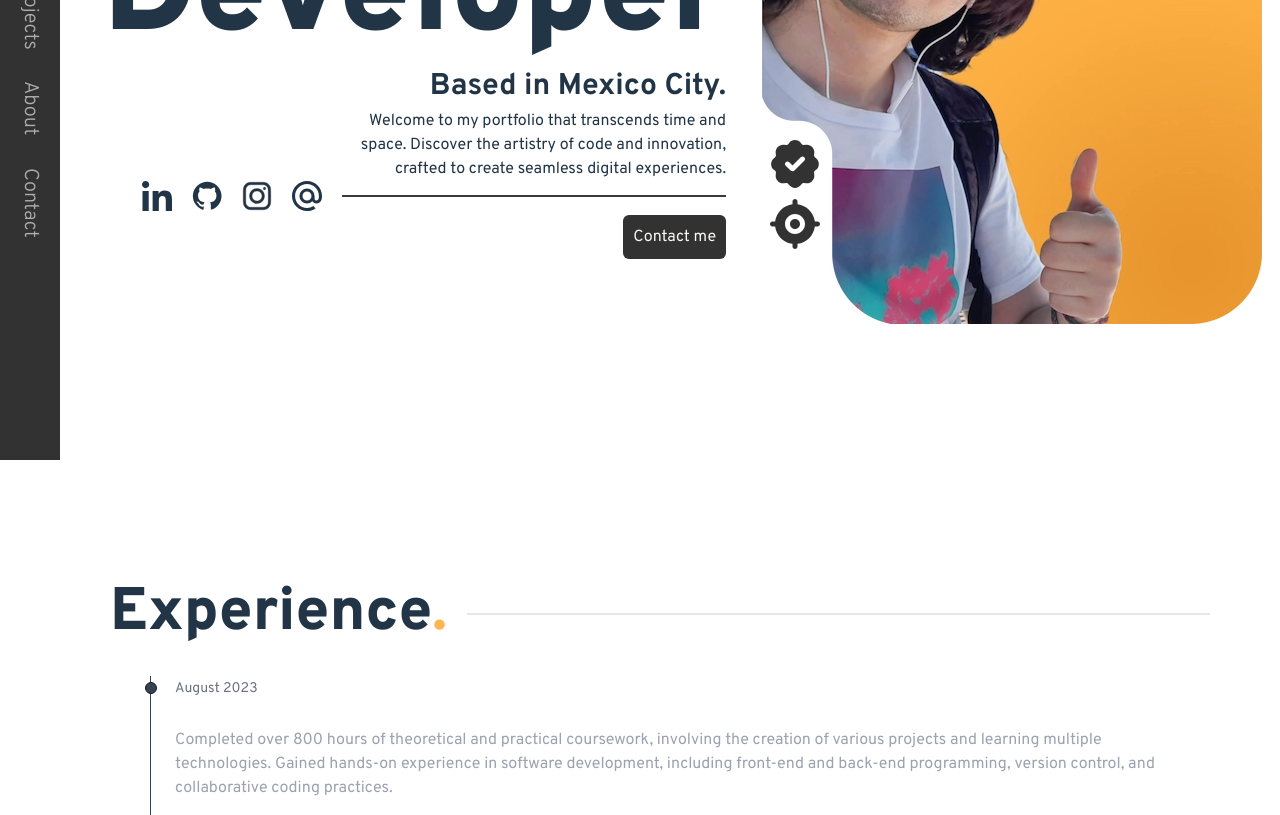
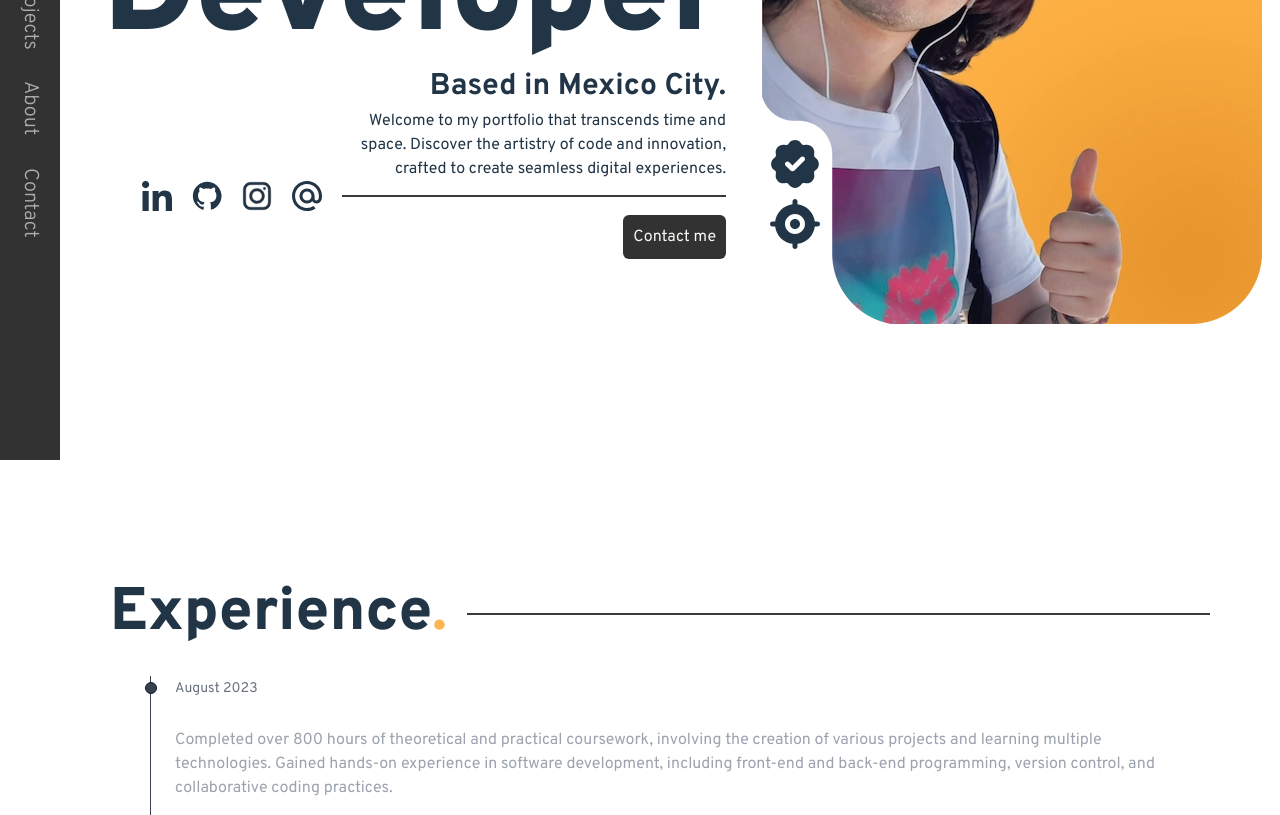
Before and after one commit to AlvarezMar/Portfolio-V2, a React (Vite) app: page / in a window 1280 px wide. Shown: the part 340-1155 px from the top of the page. Built offline with nearby package versions, Linux system fonts and the light colour scheme.

Commit message:
styles(components): add dark mode to status badges

```diff
--- a/src/components/Status.tsx
+++ b/src/components/Status.tsx
@@ -1,5 +1,5 @@
-import availability from "../assets/svg/status/availability.svg"
-import location from "../assets/svg/status/location.svg"
+import Availability from "../assets/svg/status/availability.svg?react"
+import Location from "../assets/svg/status/location.svg?react"
 
 function Status(){
 
@@ -8,14 +8,14 @@ function Status(){
         <div className='absolute pl-[3px] py-1 bottom-0 mb-[4.1rem]'>
             <div className='flex flex-col'>
                 <div className='group flex place-items-center'>
-                    <img className="z-20" src={availability} alt="" width='60px'/>
+                    <Availability width="60px" className="z-20"/>
                     <div className='opacity-0 absolute z-10 bg-background dark:bg-background_dark py-3 px-5 rounded-r-full translate-x-3 group-hover:translate-x-[35%] group-hover:opacity-100 transition-all duration-300'>
                         <p className="whitespace-nowrap">Available to work</p>
                     </div>
 
                 </div>
                 <div className='group flex place-items-center'>
-                    <img className="z-20" src={location} alt="" width='60px'/>
+                    <Location width="60px" className="z-20"/>
                     <div className='opacity-0 absolute z-10 bg-background dark:bg-background_dark py-3 px-5 rounded-r-full translate-x-3 group-hover:translate-x-[35%] group-hover:opacity-100 transition-all duration-300'>
                         <p className="whitespace-nowrap">Open to relocate</p>
                     </div>
--- a/src/utils/socials.ts
+++ b/src/utils/socials.ts
@@ -1,27 +1,27 @@
-import linkedin from "../assets/svg/socials/linkedin.svg?react";
-import github from "../assets/svg/socials/github.svg?react";
-import instagram from "../assets/svg/socials/instagram.svg?react";
-import email from "../assets/svg/socials/email.svg?react";
+import Linkedin from "../assets/svg/socials/linkedin.svg?react";
+import Github from "../assets/svg/socials/github.svg?react";
+import Instagram from "../assets/svg/socials/instagram.svg?react";
+import Email from "../assets/svg/socials/email.svg?react";
 
 export const socials = [
   {
     socialMedia: "LinkedIn",
-    imgSrc: linkedin,
+    imgSrc: Linkedin,
     link: "https://linkedin.com/in/alvarezmajuan",
   },
   {
     socialMedia: "Github",
-    imgSrc: github,
+    imgSrc: Github,
     link: "https://github.com/AlvarezMar",
   },
   {
     socialMedia: "Instagram",
-    imgSrc: instagram,
+    imgSrc: Instagram,
     link: "https://www.instagram.com/juan_alvarezmar/",
   },
   {
     socialMedia: "Email",
-    imgSrc: email,
+    imgSrc: Email,
     link: "mailto:alvarez.majuan@hotmail.com",
   },
 ];
--- a/src/views/Experience.tsx
+++ b/src/views/Experience.tsx
@@ -7,7 +7,7 @@ function Experience(){
         <section className="max-w-[1200px] mx-auto mt-10 mb-24 px-2 sm:px-10" id="Experience">
             <div className="flex place-items-center mb-8">
                 <h1 className="text-6xl font-extrabold">Experience<span className="text-accent">.</span></h1>
-                <hr className="w-full mx-5 border-t-2"/>
+                <hr className="w-full mx-5 border-t-2 dark:border-hr_dark"/>
             </div>
 
             <div className="mx-8 lg:mx-10">
```
Also changed, not shown: src/assets/svg/status/availability.svg, src/assets/svg/status/location.svg.
